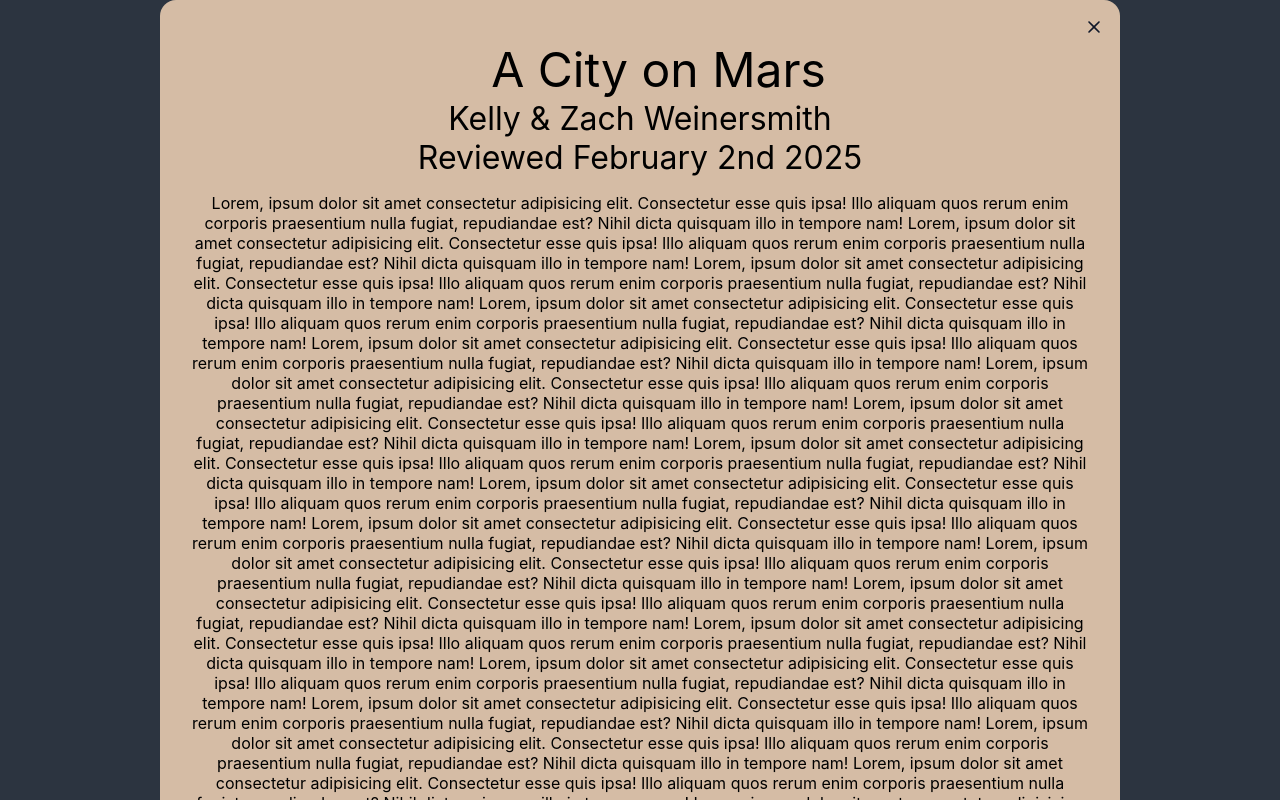
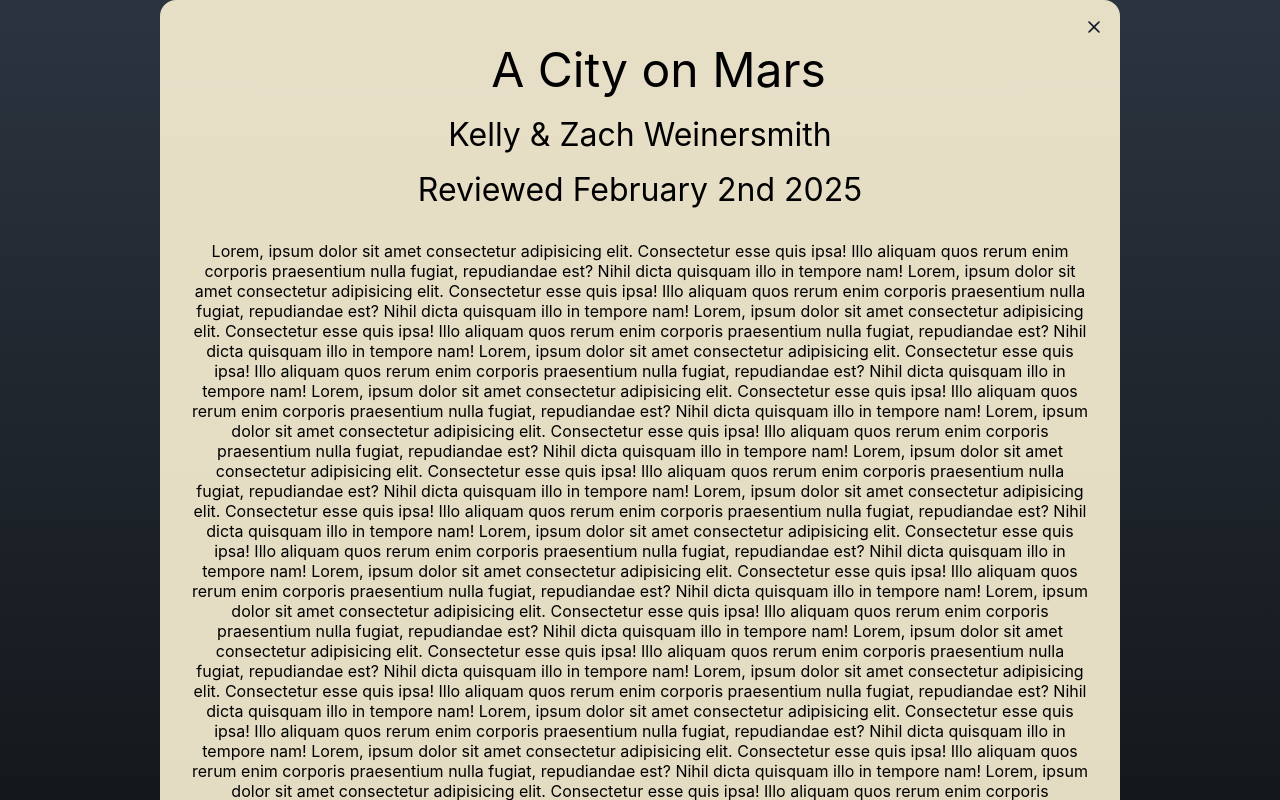
Before and after one commit to OwenCrookston/corvus-book-reviews, a React (Create React App) app: page / in a window 1280 px wide. Both pictures are taken after a click on the element 223 px from the left and 160 px from the top of the page. Built offline with nearby package versions, Linux system fonts and the light colour scheme.

Commit message:
assorted css changes

```diff
--- a/src/App.css
+++ b/src/App.css
@@ -1,10 +1,27 @@
+:root {
+    --lightest: 251, 242, 213;
+
+    --light: 185, 201, 193;
+
+    --dark: 56, 81, 112;
+
+    --darkest: rgb(20, 45, 76);
+
+    --light-base: 44, 52, 64;
+    --dark-base: 20, 24, 28;
+}
+
 .App {
     height: 100vh;
     text-align: center;
     display: grid;
     grid-template-columns: 250px 1fr;
     grid-template-rows: 1fr;
-    background-color: #2c3440;
+    background-image: linear-gradient(
+        to bottom,
+        rgba(var(--light-base), 1),
+        rgba(var(--dark-base), 1)
+    );
     overflow-y: scroll;
     padding-right: 3em;
     &.closed {
@@ -18,21 +35,6 @@
         grid-template-columns: 1fr;
         padding-right: 0;
     }
-}
-
-.App-logo {
-    height: 40vmin;
-    pointer-events: none;
-}
-
-@media (prefers-reduced-motion: no-preference) {
-    .App-logo {
-        animation: App-logo-spin infinite 20s linear;
-    }
-}
-
-.App-link {
-    color: #61dafb;
 }
 
 .sidebar-container {
@@ -70,7 +72,7 @@
     display: flex;
     flex-direction: column;
     gap: 10px;
-    background-color: rgb(185, 201, 193);
+    background-color: rgba(var(--dark), 1);
     border-radius: 1em;
     border: 2px solid black;
     margin: 3em 0 1em 0;
@@ -118,7 +120,8 @@
     width: 200px;
     height: 225px;
     border-radius: 0.5em;
-    background: black;
+    border: 2px solid black;
+    background-color: rgba(var(--dark-base), 1);
     overflow: hidden;
     &:hover {
         outline: medium solid green;
@@ -139,8 +142,9 @@
     display: flex;
     flex-direction: column;
     width: 75%;
+    height: 100%;
     max-width: 1000px;
-    background-color: rgb(255, 223, 191, 0.8);
+    background-color: rgba(var(--lightest), 0.9);
     border-radius: 1em;
 }
 
@@ -157,12 +161,15 @@
         margin-top: 0.5em;
     }
     .review-author {
+        margin-top: 0.5em;
         font-size: 2em;
     }
     .review-date {
+        margin-top: 0.5em;
         font-size: 2em;
     }
     .review-content {
+        margin-top: 1em;
         padding: 1em;
         font-size: 1em;
     }
@@ -204,13 +211,13 @@
     padding: 0 1rem 0 1rem;
     font-size: 0.75em;
     border: 2px solid rgb(50, 50, 50, 0.33);
-    background-color: rgb(255, 255, 255, 0.8);
+    background-color: rgba(var(--lightest), 0.8);
     &:hover {
-        box-shadow: 0 0 2px 2px rgb(50, 50, 50, 0.66);
+        box-shadow: 0 0 2px 2px rgb(50, 50, 50, 0.8);
     }
     &:focus {
         outline: 0;
-        background-color: rgb(225, 225, 225, 0.9);
+        background-color: rgba(var(--lightest), 0.6);
     }
 }
 
@@ -221,13 +228,13 @@
     font-size: 0.75em;
     border: 2px solid rgb(50, 50, 50, 0.33);
     padding: 0 1rem 0 1rem;
-    background-color: rgb(255, 255, 255, 0.8);
+    background-color: rgba(var(--lightest), 0.8);
     &:hover {
         cursor: pointer;
         box-shadow: 0 0 2px 2px rgb(50, 50, 50, 0.66);
     }
     &:focus {
         outline: 0;
-        background-color: rgb(225, 225, 225, 0.9);
+        background-color: rgba(var(--lightest), 0.6);
     }
 }
```
Also changed, not shown: public/covers/ghost_story.jpg (renamed from public/covers/ghost story.jpg).
